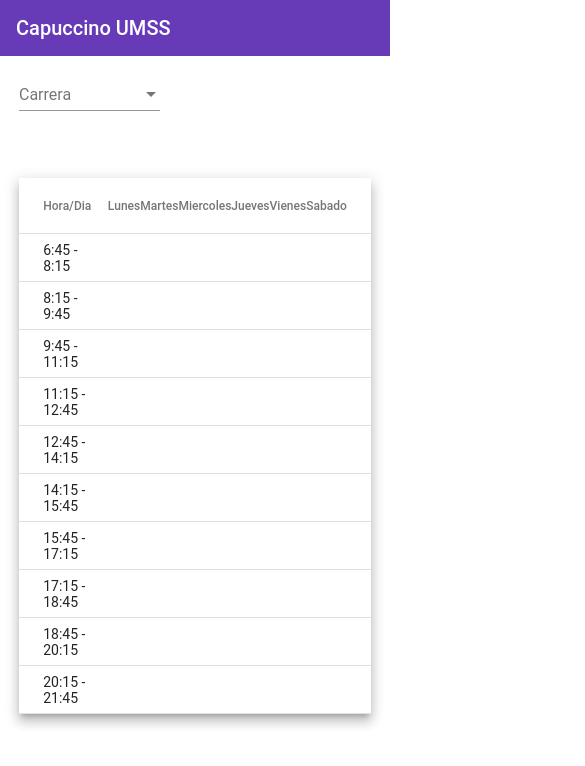
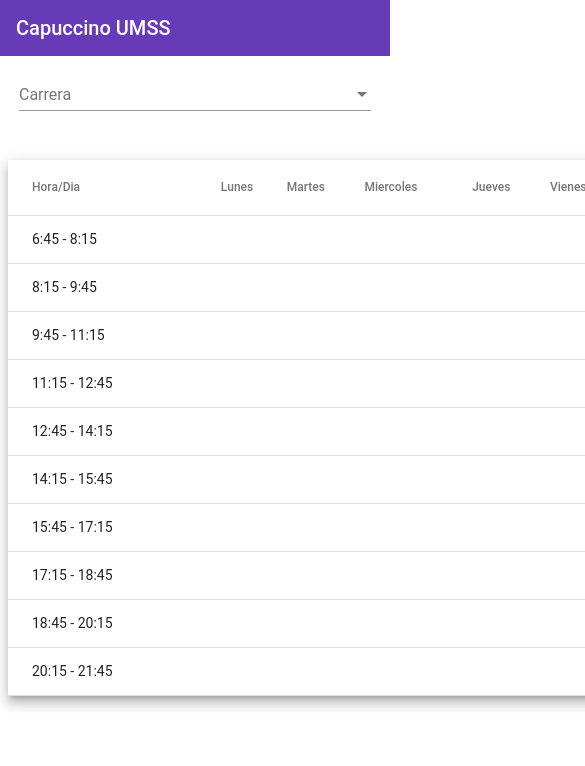
Before and after one commit to K4waiiChan/capuccino, an Angular app: page / in a window 390 px wide. Shown: the top 766 px of the page, 585 px wide, since content can reach past the window. Built offline with nearby package versions, Linux system fonts and the light colour scheme.

Commit message:
now is responsiveresponsive

```diff
--- a/src/app/components/form/chip-list/chip-list.component.css
+++ b/src/app/components/form/chip-list/chip-list.component.css
@@ -1,3 +1,10 @@
 mat-chip-list {
 	display: inline-block;
 }
+@media only screen and (max-width: 600px) {
+    mat-chip-list {
+        display: unset;
+        width: 100%;
+        margin: auto;
+    }
+}
--- a/src/app/components/form/select-option-field/select-option-field.component.css
+++ b/src/app/components/form/select-option-field/select-option-field.component.css
@@ -3,3 +3,11 @@
 	display: inline-block;
 	margin-right: 10%;
 }
+
+@media only screen and (max-width: 600px) {
+    .mat-form-field {
+        display: unset;
+        width: 100%;
+        margin: auto;
+    }
+}
--- a/src/app/components/schedule/schedule.component.css
+++ b/src/app/components/schedule/schedule.component.css
@@ -2,3 +2,9 @@
 	margin: auto;
 	width: 94%;
 }
+@media only screen and (max-width: 600px) {
+    table {
+    	margin-top: 3%;
+    	width: 200%;
+    }
+}
```
